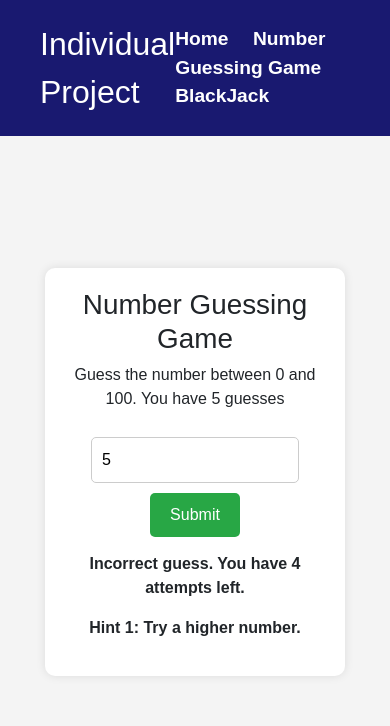
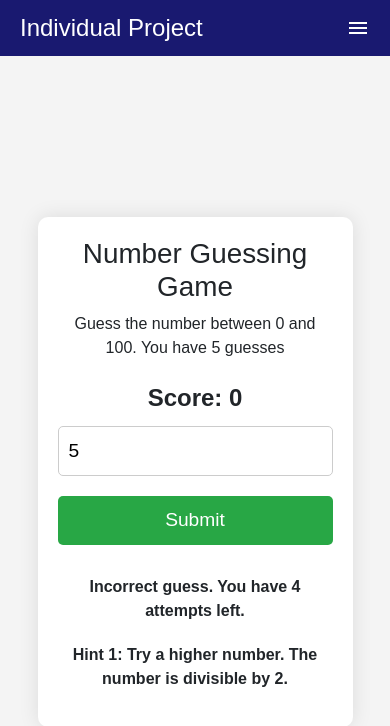
Before and after one commit to Shadow00789/IndividualProject, a plain HTML site: page number.html in a window 390 px wide. Both pictures are taken after typing "5" into the empty fields and a click on the button "Submit". Drawn offline with nearby package versions, Linux system fonts and the light colour scheme.

Commit message:
Made the Number guessing game better

```diff
--- a/assests/css/style.css
+++ b/assests/css/style.css
@@ -1,12 +1,13 @@
 body {
-    font-family: Ariel, sans-serif;
+    font-family: Arial, sans-serif;
     display: flex;
     flex-direction: column;
     justify-content: center;
     align-items: center;
-    height: 100vh;
+    min-height: 100vh;
     background-color: #f4f4f4;
     margin: 0;
+    padding: 0;
 }
 
 header {
@@ -26,10 +27,22 @@ header {
     font-size: 2em;
 }
 
-nav ul {
+nav {
+    position: relative;
+    display: flex;
+    align-items: center;
+}
+
+.menu-icon {
+    display: none;
+    cursor: pointer;
+}
+
+.nav-links {
     list-style-type: none;
     margin: 0;
     padding: 0;
+    display: flex;
 }
 
 nav li {
@@ -52,19 +65,22 @@ nav a:hover {
 .container {
     text-align: center;
     background-color: #fff;
-    padding: 20px;
-    box-shadow: 0 0 10px rgba(0, 0, 0, 0.1);
+    padding: 40px;
+    box-shadow: 0 0 20px rgba(0, 0, 0, 0.1);
     border-radius: 10px;
-    width: 300px;
-    margin-top: 100px;
+    width: 90%;
+    max-width: 500px;
+    margin-top: 120px; /* Adjusted to avoid overlap with header */
 }
 
 input[type="number"] {
-    width: 80%;
+    width: 100%;
+    max-width: 80%;
     padding: 10px;
-    margin: 10px 0;
+    margin: 20px 0;
     border: 1px solid #ccc;
     border-radius: 5px;
+    font-size: 1.2em;
 }
 
 button {
@@ -74,14 +90,102 @@ button {
     color: #fff;
     border-radius: 5px;
     cursor: pointer;
-    font-size: 1em;
+    font-size: 1.2em;
 }
 
 button:hover {
     background-color: #218838;
 }
 
-#message, #hints {
-    margin-top: 15px;
+#message {
+    margin-top: 20px;
+    font-weight: bold;
+    font-size: 1.2em;
+}
+
+#hints {
+    margin-top: 20px;
+    font-weight: bold;
+    font-size: 1.2em;
+    white-space: pre-line; /* Ensure new hints appear on a new line */
+}
+
+#restart {
+    margin-top: 20px;
+    font-size: 1.2em;
+}
+
+/* Responsive Design */
+@media (max-width: 768px) {
+    .menu-icon {
+        display: block;
+    }
+
+    .nav-links {
+        display: none;
+        flex-direction: column;
+        background-color: #191970;
+        position: absolute;
+        top: 60px;
+        right: 0;
+        width: 100%;
+        box-shadow: 0 0 10px rgba(0, 0, 0, 0.1);
+    }
+
+    .nav-links.show {
+        display: flex;
+    }
+
+    nav li {
+        display: block;
+        margin: 10px 0;
+        text-align: center;
+    }
+
+    nav a {
+        font-size: 1em;
+        padding: 10px;
+        display: block;
+    }
+}
+
+@media (max-width: 600px) {
+    body {
+        padding: 20px;
+    }
+
+    header {
+        padding: 10px 20px;
+    }
+
+    .header-title {
+        font-size: 1.5em;
+    }
+
+    .container {
+        padding: 20px;
+        margin-top: 100px;
+    }
+
+    button {
+        width: 100%;
+        max-width: none;
+        margin: 10px 0;
+    }
+
+    input[type="number"] {
+        width: 100%;
+        max-width: none;
+        margin: 10px 0;
+    }
+
+    #message, #hints, #restart {
+        font-size: 1em;
+    }
+}
+
+#scoreboard {
+    margin-top: 20px;
+    font-size: 1.5em;
     font-weight: bold;
 }
--- /dev/null
+++ b/assests/js/menu.js
@@ -0,0 +1,8 @@
+document.addEventListener('DOMContentLoaded', () => {
+    const menuIcon = document.querySelector('.menu-icon');
+    const navLinks = document.querySelector('.nav-links');
+
+    menuIcon.addEventListener('click', () => {
+        navLinks.classList.toggle('show');
+    });
+});
--- a/assests/js/number.js
+++ b/assests/js/number.js
@@ -2,11 +2,14 @@ document.addEventListener('DOMContentLoaded', () => {
     let randomNumber;
     let attempts;
     let hintsGiven;
+    let lastGuess;
+    let score = 0;
 
     function initializeGame() {
         randomNumber = Math.floor(Math.random() * 101);
-        attempts = 5; // Fixed the issue by removing 'let'
-        hintsGiven = 0; // Fixed the issue by removing 'let'
+        attempts = 5;
+        hintsGiven = 0;
+        lastGuess = null;
 
         document.getElementById('message').textContent = '';
         document.getElementById('hints').textContent = '';
@@ -14,6 +17,10 @@ document.addEventListener('DOMContentLoaded', () => {
         document.getElementById('submit').disabled = false;
         document.getElementById('guess').disabled = false;
         document.getElementById('restart').style.display = 'none';
+    }
+
+    function updateScoreboard() {
+        document.getElementById('scoreboard').textContent = `Score: ${score}`;
     }
 
     function handleGuess() {
@@ -30,13 +37,15 @@ document.addEventListener('DOMContentLoaded', () => {
 
         if (userGuess === randomNumber) {
             messageElem.textContent = `Congratulations! You guessed the correct number ${randomNumber}!`;
+            score++;
+            updateScoreboard();
             endGame();
         } else {
             messageElem.textContent = `Incorrect guess. You have ${attempts} attempts left.`;
 
             if (hintsGiven < 3) {
                 hintsGiven++;
-                const hint = generateHint(randomNumber, userGuess);
+                const hint = generateHint(randomNumber, userGuess, lastGuess);
                 hintElem.textContent += hint + ' ';
             }
 
@@ -45,14 +54,44 @@ document.addEventListener('DOMContentLoaded', () => {
                 endGame();
             }
         }
+
+        lastGuess = userGuess;
     }
 
-    function generateHint(target, guess) {
+    function generateHint(target, guess, lastGuess) {
+        let hint = '';
+
         if (guess < target) {
-            return `Hint ${hintsGiven}: Try a higher number.`;
+            hint += `Hint ${hintsGiven}: Try a higher number. `;
         } else {
-            return `Hint ${hintsGiven}: Try a lower number.`;
+            hint += `Hint ${hintsGiven}: Try a lower number. `;
         }
+
+        if (hintsGiven === 1) {
+            if (target % 2 === 0) {
+                hint += 'The number is divisible by 2.';
+            } else if (target % 3 === 0) {
+                hint += 'The number is divisible by 3.';
+            } else if (target % 5 === 0) {
+                hint += 'The number is divisible by 5.';
+            } else {
+                hint += 'The number is a prime number.';
+            }
+        } else if (hintsGiven === 2) {
+            if (target < 25) {
+                hint += 'The number is less than 25.';
+            } else if (target < 50) {
+                hint += 'The number is between 25 and 50.';
+            } else if (target < 75) {
+                hint += 'The number is between 50 and 75.';
+            } else {
+                hint += 'The number is greater than 75.';
+            }
+        } else if (hintsGiven === 3) {
+            hint += target % 2 === 0 ? 'The number is even.' : 'The number is odd.';
+        }
+
+        return hint;
     }
 
     function endGame() {
@@ -70,4 +109,5 @@ document.addEventListener('DOMContentLoaded', () => {
     document.getElementById('restart').addEventListener('click', initializeGame);
 
     initializeGame();
+    updateScoreboard(); // Initialize scoreboard on page load
 });
--- a/number.html
+++ b/number.html
@@ -6,13 +6,15 @@
     <link href="https://cdn.jsdelivr.net/npm/bootstrap@5.2.3/dist/css/bootstrap.min.css" rel="stylesheet" integrity="sha384-rbsA2VBKQhggwzxH7pPCaAqO46MgnOM80zW1RWuH61DGLwZJEdK2Kadq2F9CUG65" crossorigin="anonymous">
     <link rel="stylesheet" href="https://use.fontawesome.com/releases/v5.6.1/css/all.css" integrity="sha384-gfdkjb5BdAXd+lj+gudLWI+BXq4IuLW5IT+brZEZsLFm++aCMlF1V92rMkPaX4PP" crossorigin="anonymous">
     <link rel="stylesheet" href="assests/css/style.css">
+    <link rel="stylesheet" href="https://fonts.googleapis.com/css2?family=Material+Symbols+Outlined:opsz,wght,FILL,GRAD@20..48,100..700,0..1,-50..200" />
     <title>Number Guessing Game</title>
 </head>
 <body>
     <header>
         <div class="header-title"><a href="home.html"></a>Individual Project</div>
         <nav>
-        <ul>
+            <span class="material-symbols-outlined menu-icon">menu</span>
+            <ul class="nav-links">
                 <li><a href="home.html">Home</a></li>
                 <li><a href="number.html">Number Guessing Game</a></li>
                 <li><a href="blackjack.html">BlackJack</a></li>
@@ -22,6 +24,7 @@
     <div class="container">
         <h1>Number Guessing Game</h1>
         <p>Guess the number between 0 and 100. You have 5 guesses</p>
+        <div id="scoreboard">Score: 0</div>
         <input type="number" id="guess" placeholder="Enter your guess">
         <button id="submit">Submit</button>
         <p id="message"></p>
@@ -29,5 +32,6 @@
         <button id="restart" style="display: none;">Restart Game</button>
     </div>
     <script src="assests/js/number.js"></script>
+    <script src="assests/js/menu.js"></script>
 </body>
 </html>
```
Lines whose indentation alone changed are shown as unchanged.
